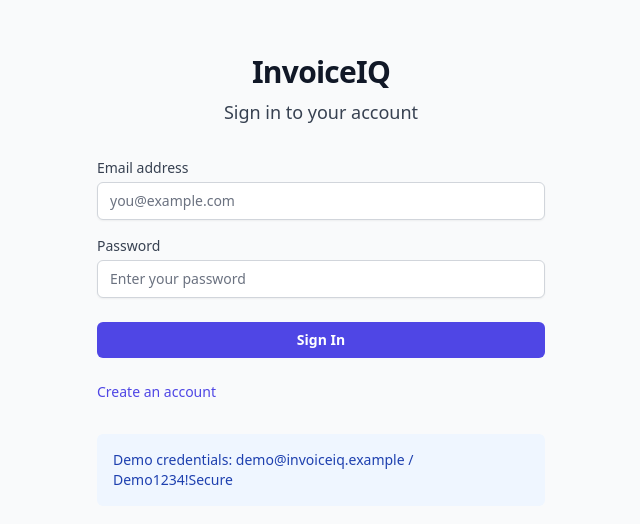
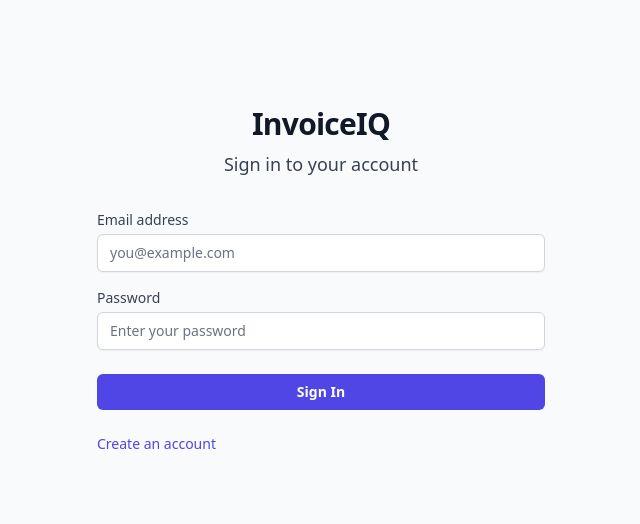
Before and after one commit to igorbnd/hackathon08, a React (Vite) app in the folder web/: page /login in a window 1280 px wide. Shown: the part 120-644 px from the top of the page, without its empty margins (319-959 px from the left). Built offline with nearby package versions, Linux system fonts and the light colour scheme.

Commit message:
fix(web): remove demo credentials from login page

```diff
--- a/web/src/pages/LoginPage.tsx
+++ b/web/src/pages/LoginPage.tsx
@@ -95,14 +95,6 @@
             </Link>
           </div>
         </form>
-
-        {/* Demo Credentials Hint */}
-        <div className="rounded-md bg-blue-50 p-4">
-          <p className="text-sm text-blue-800">
-            <span className="font-medium">Demo credentials:</span>{' '}
-            demo@invoiceiq.example / Demo1234!Secure
-          </p>
-        </div>
       </div>
     </div>
   );
```
